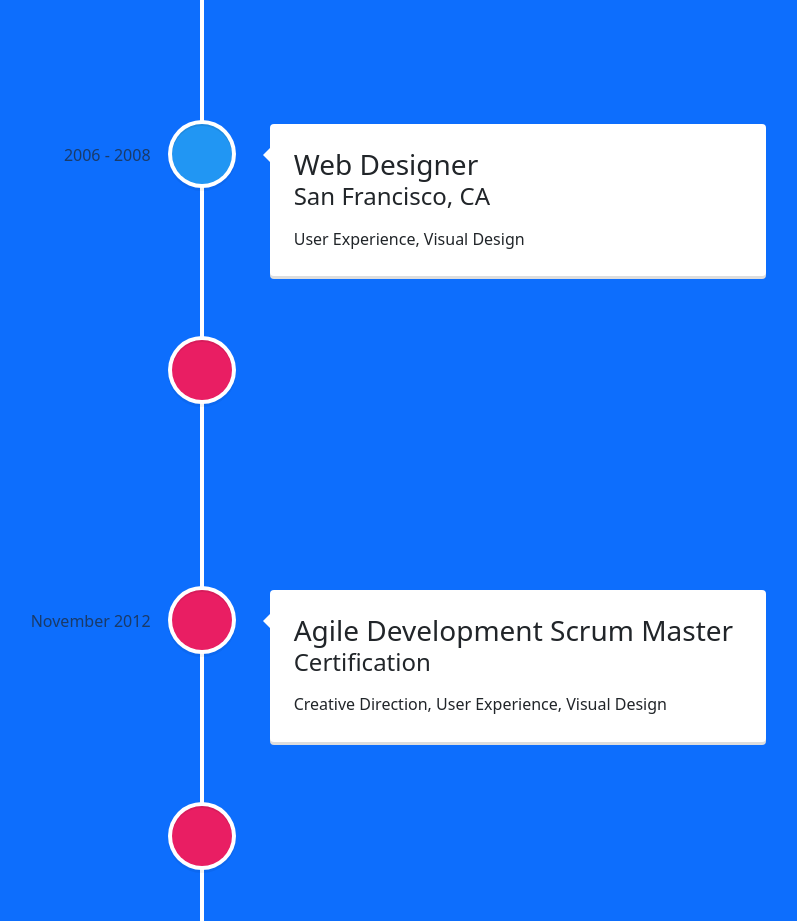
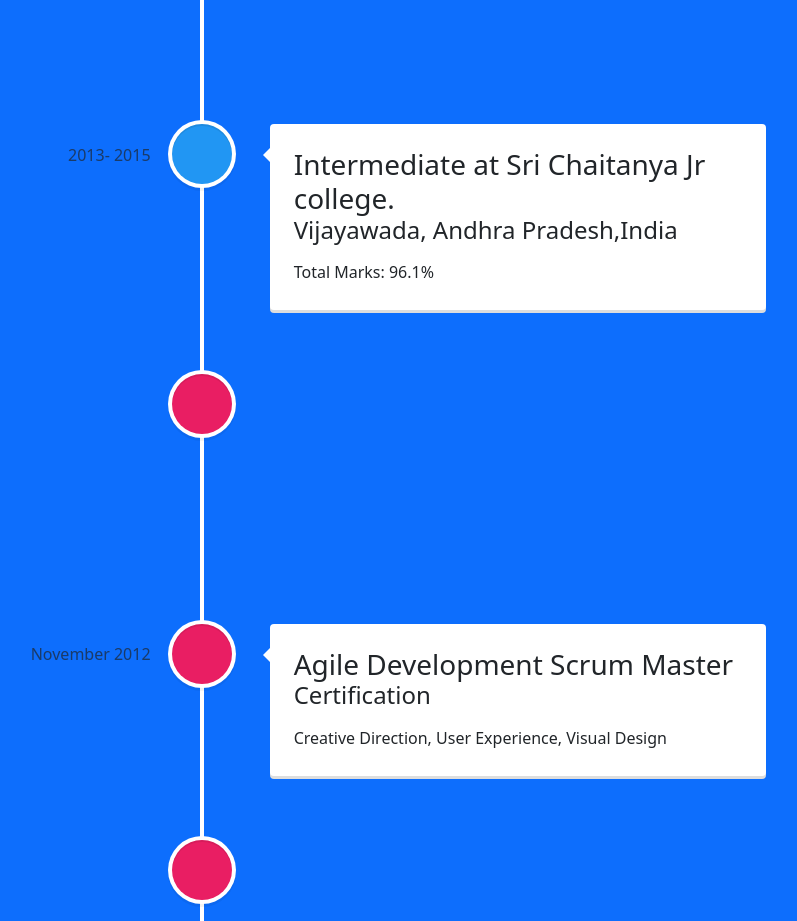
Before and after one commit to rangaraju29139/my-app, a React (Create React App) app: page / in a window 1280 px wide. Shown: the part 1440-2361 px from the top of the page, without its empty margins (438-1235 px from the left). Built offline with nearby package versions, Linux system fonts and the light colour scheme.

Commit message:
added Intermediate component to journey.js

```diff
--- a/src/components/Journey.js
+++ b/src/components/Journey.js
@@ -6,6 +6,7 @@ import {
 } from "react-vertical-timeline-component";
 import "react-vertical-timeline-component/style.min.css";
 import Btech from "./journey-timeline/Btech";
+import Intermediate from "./journey-timeline/Intermediate";
 import Scaler from "./journey-timeline/Scaler";
 import Tcs from "./journey-timeline/Tcs";
 
@@ -23,18 +24,7 @@ function Journey() {
             <Scaler />
             <Tcs />
             <Btech />
-            <VerticalTimelineElement
-              className="vertical-timeline-element--work"
-              date="2006 - 2008"
-              iconStyle={{ background: "rgb(33, 150, 243)", color: "#fff" }}
-              icon={""}
-            >
-              <h3 className="vertical-timeline-element-title">Web Designer</h3>
-              <h4 className="vertical-timeline-element-subtitle">
-                San Francisco, CA
-              </h4>
-              <p>User Experience, Visual Design</p>
-            </VerticalTimelineElement>
+            <Intermediate />
             <VerticalTimelineElement
               className="vertical-timeline-element--education"
               date="April 2013"
```
